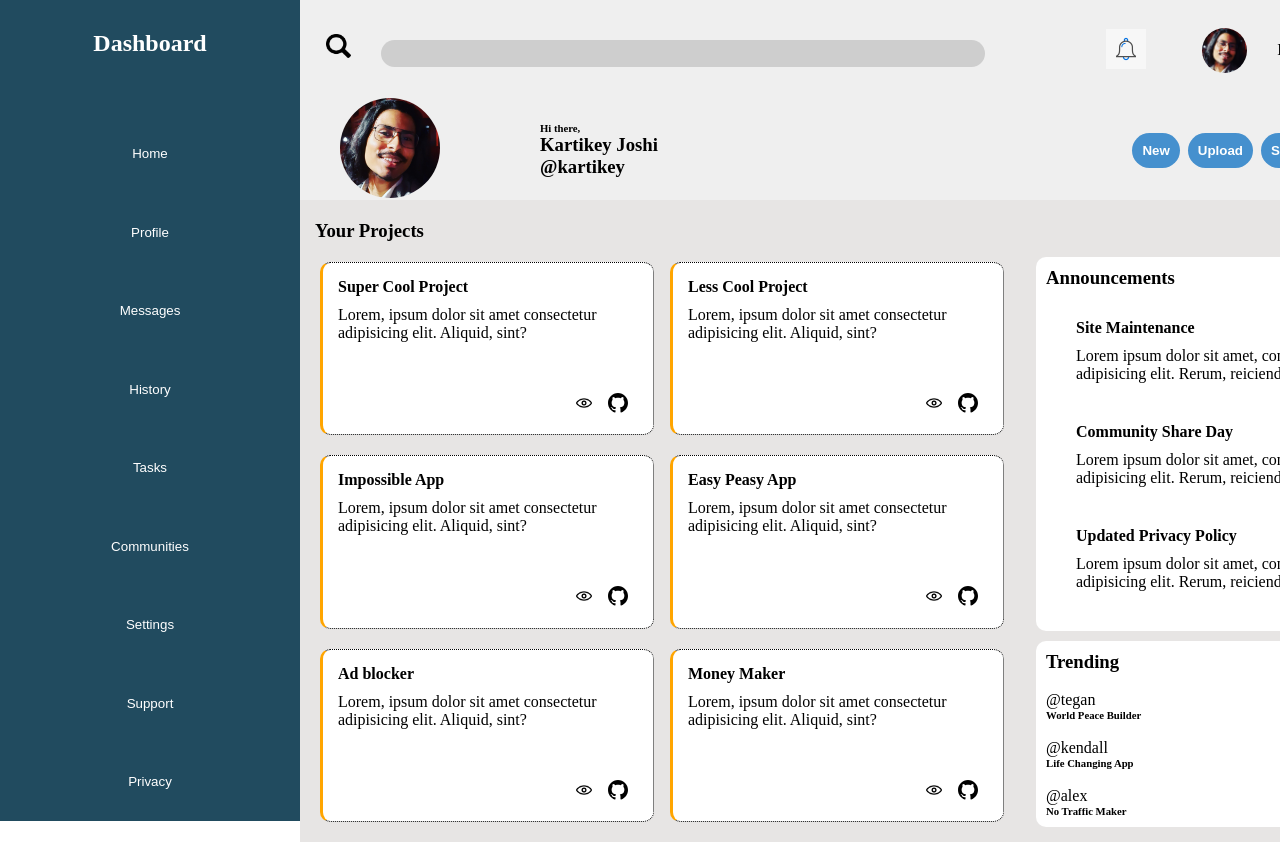
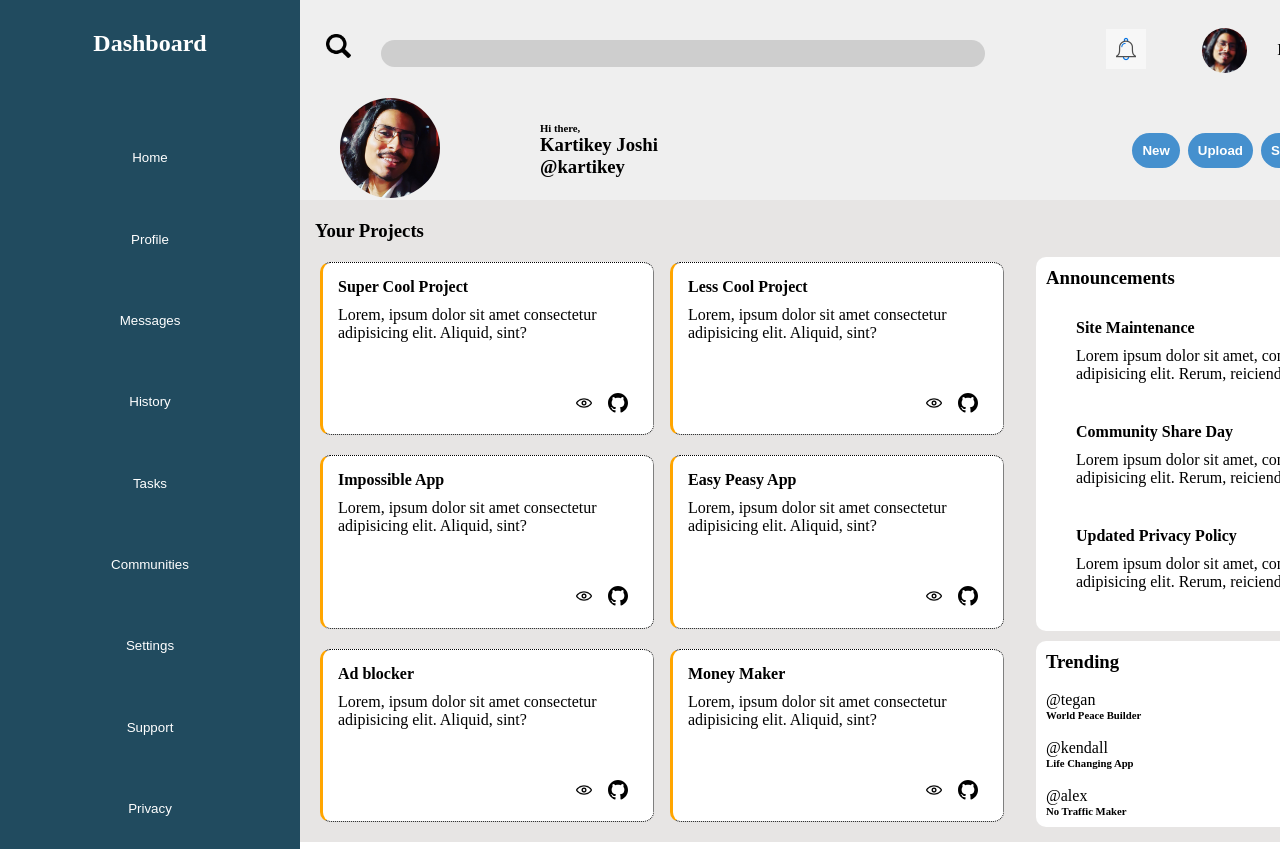
Before and after one commit to Kartikey-j/Admin-dashboard, a plain HTML site: page index.html in a window 1280 px wide. Shown: the top 849 px of the page. Drawn offline with Linux system fonts and the light colour scheme.

Commit message:
Minute Styling error fixed

```diff
--- a/style.css
+++ b/style.css
@@ -18,7 +18,7 @@ div#sidebar-dashboard{
     background-color: rgb(33, 75, 95);
     display: grid;
     width: 300px;
-    height: 821px;
+    height: 849px;
     text-align: center;
 }
 
```
